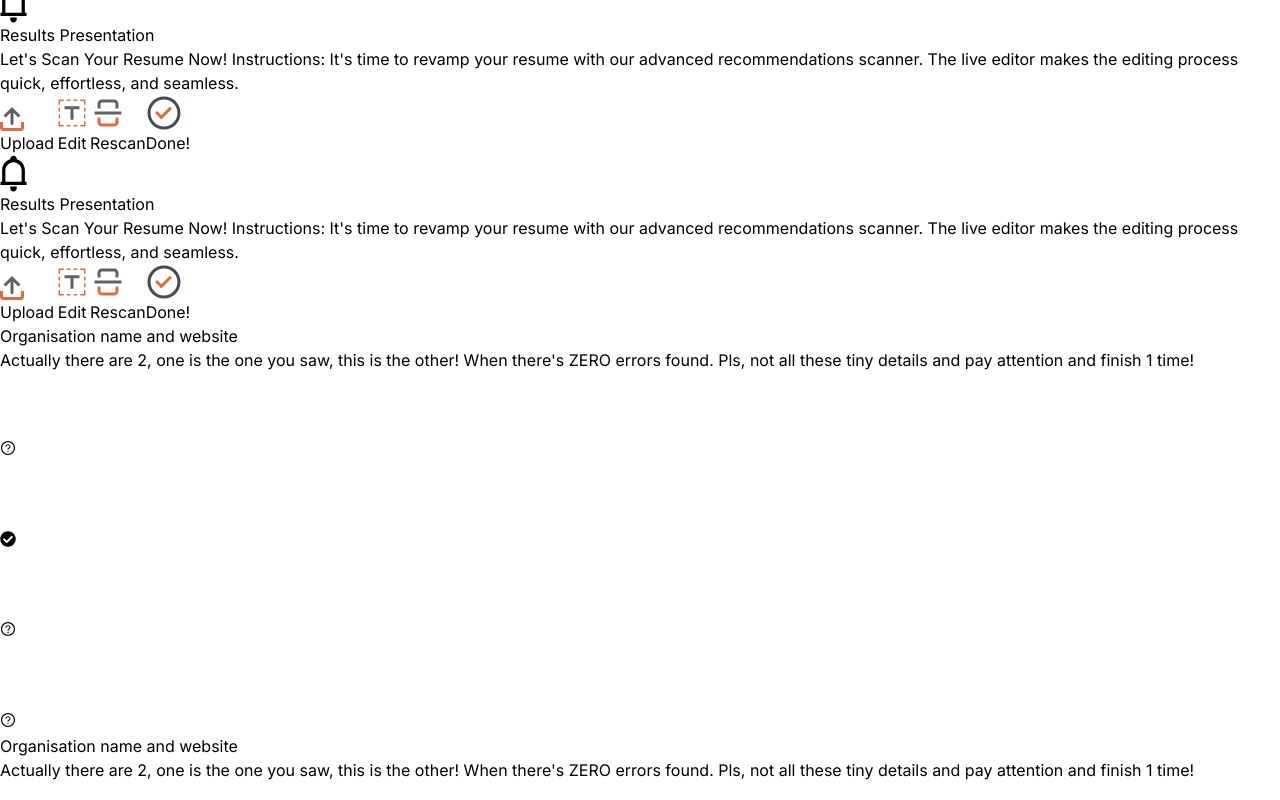
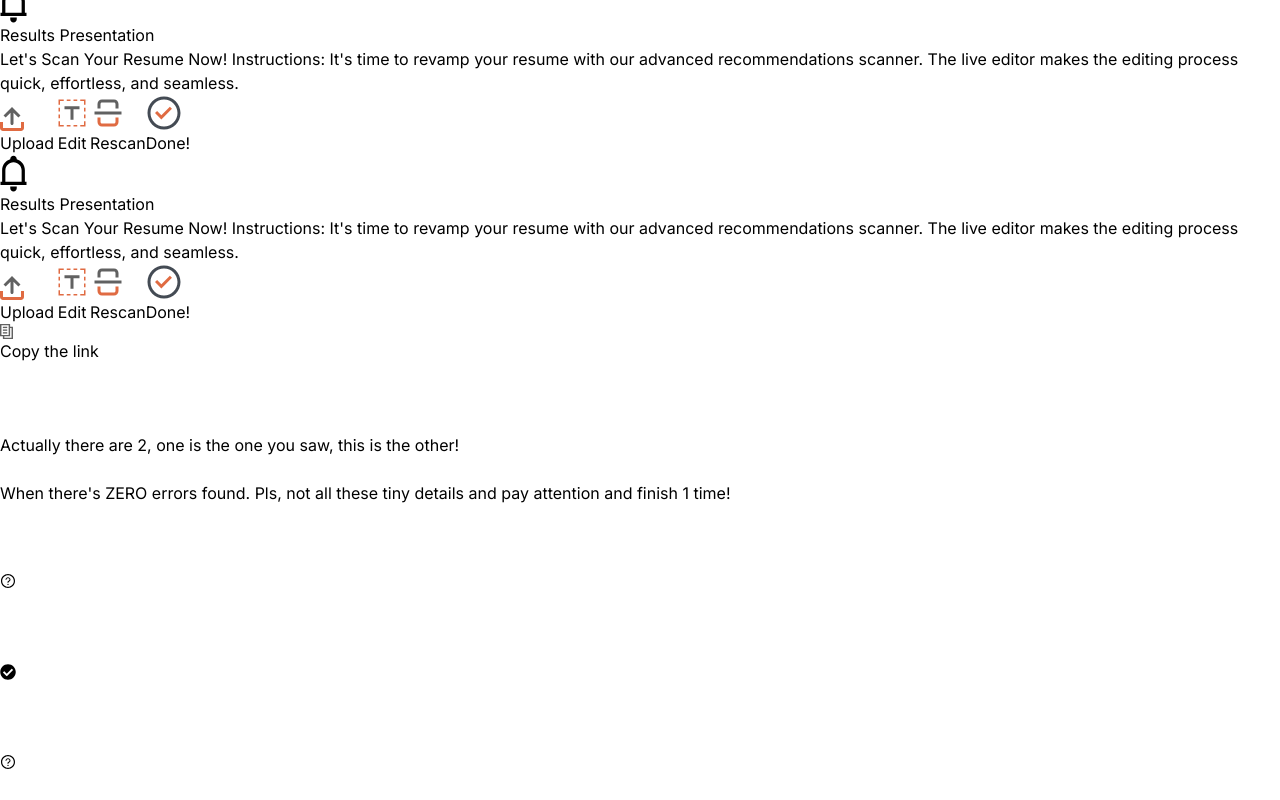
Before and after one commit to hatekisam/cvjury, a React (Vite) app: page /analyzer in a window 1280 px wide. Both pictures are taken after a click on the button 8 px from the left and 4475 px from the top of the page. Shown: the part 4075-4875 px from the top of the page. Built offline with nearby package versions, Linux system fonts and the light colour scheme.

Commit message:
added the close modal on the modals

```diff
--- a/src/components/AllMatches.tsx
+++ b/src/components/AllMatches.tsx
@@ -4,6 +4,7 @@ import LinearProgressBar from "./core/LinearProgressBar";
 import ColouredTable from "./core/ColouredTable";
 import { AiOutlineCheckCircle, AiOutlineQuestionCircle } from "react-icons/ai";
 import { FaCheckCircle } from "react-icons/fa";
+import { CloseModal, CopyLink } from "./core/icons";
 
 const AllMatches: React.FC<AllMatchesProps> = ({
   atsData,
@@ -28,16 +29,31 @@ const AllMatches: React.FC<AllMatchesProps> = ({
         <div className="hidden md:block relative pt-40">
           <div className="sticky top-0 left-0 w-[100px] z-30">
             {modal.status && (
-              <div className="hidden md:block absolute h-[250px] w-[250px]  left-[110%] top-[50%] bg-white rounded-md shadow-md ">
+              <div className="hidden md:block absolute h-[250px] w-[250px]  left-[110%] top-[50%]  rounded-md  ">
                 {modal.err ? (
-                  <div className="bg-[#FDEFEB] h-full w-full rounded-b-md">
-                    <div className="w-full bg-orange-500 py-1.5 text-center rounded-t-md text-white">
-                      Organisation name and website
-                    </div>
-                    <div className="p-4 text-sm">
-                      Actually there are 2, one is the one you saw, this is the
-                      other! When there's ZERO errors found. Pls, not all these
-                      tiny details and pay attention and finish 1 time!
+                  <div>
+                    <div className="relative bg-[#FDEFEB] h-full w-full rounded-lg rounded-br-none shadow-md">
+                      <div className="absolute top-[100%] right-0  bg-white rounded-b-md ">
+                        <button className="flex px-5 py-2.5 hover:bg-[#FDEFEB] items-center gap-5 rounded-b-md w-full">
+                          <CopyLink />
+                          <p>Copy the link</p>
+                        </button>
+                      </div>
+                      <div className="flex items-center justify-end px-4 pt-2 bg-none">
+                        <button
+                          onClick={() =>
+                            setModal({ status: false, err: false })
+                          }
+                        >
+                          <CloseModal />
+                        </button>
+                      </div>
+                      <div className="p-4 text-sm">
+                        Actually there are 2, one is the one you saw, this is
+                        the other! <br />
+                        <br /> When there's ZERO errors found. Pls, not all
+                        these tiny details and pay attention and finish 1 time!
+                      </div>
                     </div>
                   </div>
                 ) : (
@@ -101,13 +117,17 @@ const AllMatches: React.FC<AllMatchesProps> = ({
             {modal.status && (
               <div className="hidden md:block absolute h-[250px] w-[250px]  left-[110%] top-[50%] bg-white rounded-md shadow-md ">
                 {modal.err ? (
-                  <div className="bg-[#FDEFEB] h-full w-full rounded-b-md">
+                  <div className="relative bg-[#FDEFEB] h-full w-full rounded-b-md">
+                    <div className="absolute top-[100%] right-0 px-4 py-1.5 bg-red-500 rounded-b-md ">
+                      Copy Link
+                    </div>
                     <div className="w-full bg-orange-500 py-1.5 text-center rounded-t-md text-white">
                       Organisation name and website
                     </div>
                     <div className="p-4 text-sm">
                       Actually there are 2, one is the one you saw, this is the
-                      other! When there's ZERO errors found. Pls, not all these
+                      other! <br />
+                      <br /> When there's ZERO errors found. Pls, not all these
                       tiny details and pay attention and finish 1 time!
                     </div>
                   </div>
@@ -181,10 +201,12 @@ const AllMatches: React.FC<AllMatchesProps> = ({
             <p className="transition-all duration-150  text-[16px]  md:text-[20px] lg:text-[24px] my-5">
               Maximize your chances of getting hired by ensuring your resume
               passes the 10 ATS best practices factors assessment.
-              <br /><br /> To stand a better chance, your resume must score 80% or
+              <br />
+              <br /> To stand a better chance, your resume must score 80% or
               higher and include crucial elements such as biodata, job title,
               contact information, a LinkedIn profile, relevant subheadings, and
-              an optimized file type. <br /><br />
+              an optimized file type. <br />
+              <br />
               Make the process simple and efficient using our LIVE editor
               dashboard to revise your resume based on the scanner’s
               recommendations.
@@ -224,12 +246,15 @@ const AllMatches: React.FC<AllMatchesProps> = ({
             </div>
             <p className="transition-all duration-150  text-[16px]  md:text-[20px] lg:text-[24px]my-5">
               Most resumes include only 60% of the necessary hard skills
-              compared to the target job description. <br /><br />
+              compared to the target job description. <br />
+              <br />
               Examples of hard skills are Excel, NodeJS, SQL, JavaScript,
               accounting, engineering, medicine, teaching, etc.
-              <br /><br />
+              <br />
+              <br />
               They are generally technical, software mastery, and professional
-              skills learned to qualify for a job. <br /><br />
+              skills learned to qualify for a job. <br />
+              <br />
               They determine whether you should apply for the role in the first
               place.
             </p>
@@ -252,9 +277,11 @@ const AllMatches: React.FC<AllMatchesProps> = ({
               </div>
             </div>
             <p className="text-lg mt-5">
-              Only 28% of resumes contain the necessary soft skills. <br /><br />
+              Only 28% of resumes contain the necessary soft skills. <br />
+              <br />
               These are essential soft skills everyone needs to succeed at work.
-              <br /><br /> Here are the top ten in-demand soft skills:
+              <br />
+              <br /> Here are the top ten in-demand soft skills:
             </p>
             <ul className="list-disc text-base pl-10 my-3">
               {softSkillsList.map((el, i) => (
@@ -262,7 +289,7 @@ const AllMatches: React.FC<AllMatchesProps> = ({
               ))}
             </ul>
             <p className="text-lg">
-              And CVJury's {" "}
+              And CVJury's{" "}
               <span className="underline text-[#E06B42]">soft skill</span>{" "}
               classifications
             </p>
--- a/src/components/core/icons.tsx
+++ b/src/components/core/icons.tsx
@@ -425,3 +425,19 @@ export const Star = () => (
     </defs>
   </svg>
 );
+
+export const CloseModal = () => (
+  <svg
+    xmlns="http://www.w3.org/2000/svg"
+    width="64"
+    height="64"
+    viewBox="0 0 64 64"
+    fill="none"
+    className="w-8 h-8"
+  >
+    <path
+      d="M32 3C24.25 3 16.95 6 11.5 11.5C6 16.95 3 24.25 3 32C3 39.75 6 47.05 11.5 52.5C17 58 24.25 61 32 61C39.75 61 47.05 58 52.5 52.5C58 47 61 39.75 61 32C61 24.25 58 16.95 52.5 11.5C47.05 6 39.75 3 32 3ZM32 6C38.95 6 45.4504 8.69961 50.4004 13.5996C55.3504 18.4996 58 25.05 58 32C58 38.95 55.3004 45.4504 50.4004 50.4004C45.4504 55.3004 38.95 58 32 58C25.05 58 18.5496 55.3004 13.5996 50.4004C8.64961 45.5004 6 38.95 6 32C6 25.05 8.69961 18.5496 13.5996 13.5996C18.4996 8.64961 25.05 6 32 6ZM25.2812 23.75C24.9 23.75 24.525 23.9002 24.25 24.2002C23.65 24.8002 23.65 25.7498 24.25 26.2998L29.9004 32L24.2002 37.6504C23.6002 38.2504 23.6002 39.2 24.2002 39.75C24.5002 40.05 24.9 40.2002 25.25 40.2002C25.6 40.2002 25.9998 40.05 26.2998 39.75L32 34.0996L37.6504 39.75C37.9504 40.05 38.3502 40.2002 38.7002 40.2002C39.0502 40.2002 39.45 40.05 39.75 39.75C40.35 39.15 40.35 38.2004 39.75 37.6504L34.0996 32L39.75 26.3496C40.35 25.7496 40.3498 24.8002 39.7998 24.2002C39.1998 23.6002 38.2502 23.6002 37.7002 24.2002L32 29.9004L26.3496 24.2002C26.0496 23.9002 25.6625 23.75 25.2812 23.75Z"
+      fill="white"
+    />
+  </svg>
+);
```
